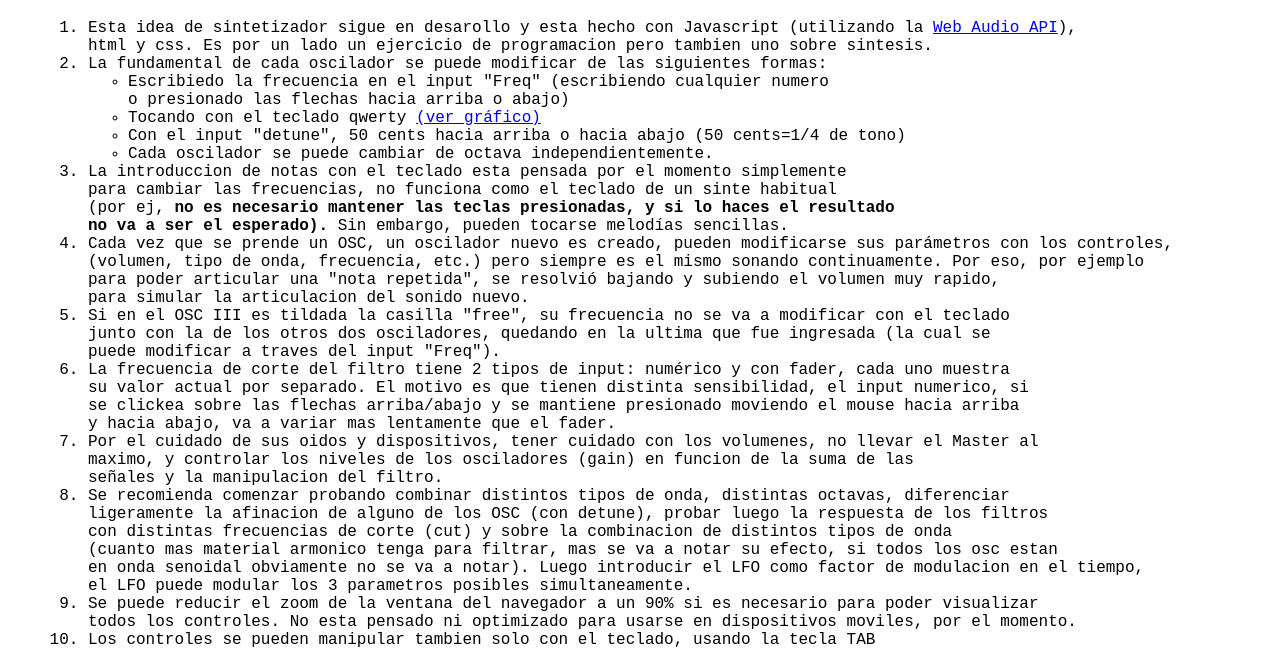
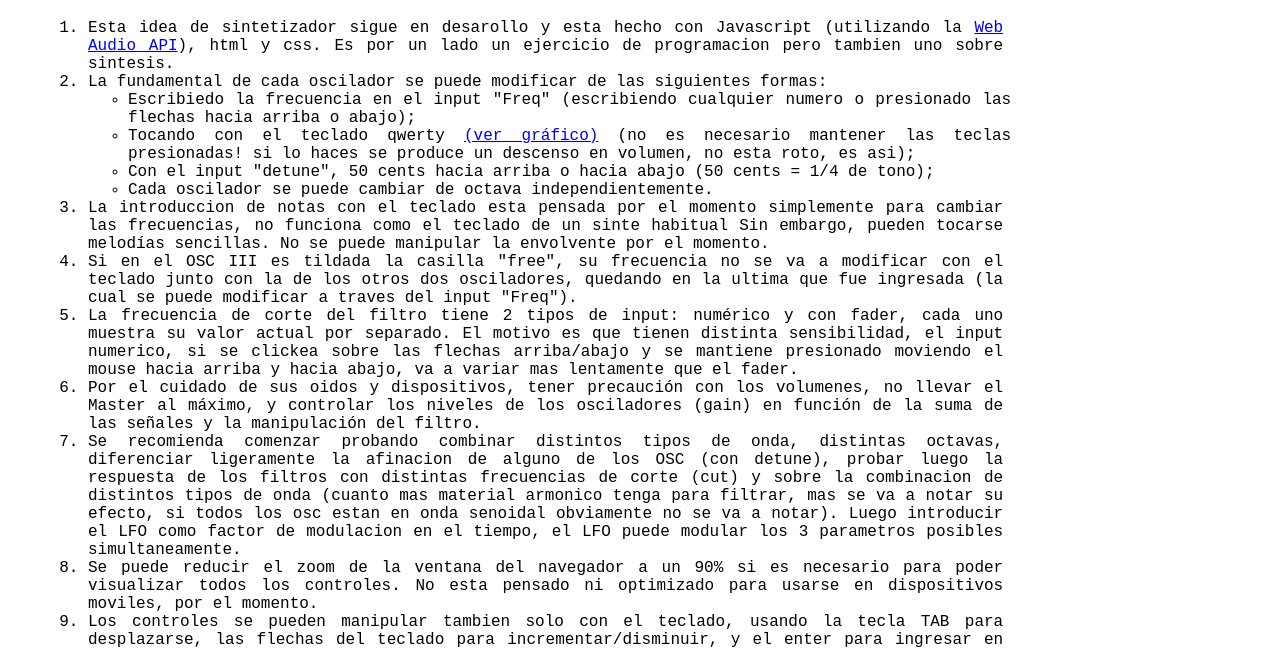
Before and after one commit to JusRecondo/waa-synth, a plain HTML site: page help.html in a window 1280 px wide. Shown: the part 109-758 px from the top of the page. Drawn offline with Linux system fonts and the light colour scheme.

Commit message:
mejoras en seccion help

```diff
--- a/help.html
+++ b/help.html
@@ -13,49 +13,45 @@
             <ol>
                 <li>
                     Esta idea de sintetizador sigue en desarollo y esta hecho con Javascript (utilizando la
-                    <a href="https://www.w3.org/TR/webaudio/" target="_blank">Web Audio API</a>), <br>
+                    <a href="https://www.w3.org/TR/webaudio/" target="_blank">Web Audio API</a>),
                     html y css. Es por un lado un ejercicio de programacion pero tambien uno sobre sintesis.
                 </li>
                 <li>La fundamental de cada oscilador se puede modificar de las siguientes formas:</li>
                 <ul>
-                    <li>Escribiedo la frecuencia en el input "Freq" (escribiendo cualquier numero <br>
-                        o presionado las flechas hacia arriba o abajo)</li>
-                    <li>Tocando con el teclado qwerty <a href="#grafico">(ver gráfico)</a></li>
-                    <li>Con el input "detune", 50 cents hacia arriba o hacia abajo (50 cents=1/4 de tono)</li>
+                    <li>Escribiedo la frecuencia en el input "Freq" (escribiendo cualquier numero
+                        o presionado las flechas hacia arriba o abajo);</li>
+                    <li>Tocando con el teclado qwerty <a href="#grafico">(ver gráfico)</a> (no es necesario mantener las
+                        teclas presionadas! si lo haces se produce un descenso en volumen, no esta roto, es asi); </li>
+                    <li>Con el input "detune", 50 cents hacia arriba o hacia abajo (50 cents = 1/4 de tono);</li>
                     <li>Cada oscilador se puede cambiar de octava independientemente.</li>
                 </ul>
-                <li>La introduccion de notas con el teclado esta pensada por el momento simplemente <br>
-                    para cambiar las frecuencias, no funciona como el teclado de un sinte habitual <br>
-                    (por ej, <b>no es necesario mantener las teclas presionadas, y si lo haces el resultado <br>
-                    no va a ser el esperado).</b> Sin embargo, pueden tocarse melodías sencillas.</li>
-                <li>Cada vez que se prende un OSC, un oscilador nuevo es creado, pueden modificarse sus parámetros con los controles, <br>
-                    (volumen, tipo de onda, frecuencia, etc.) pero siempre es el mismo sonando continuamente. Por eso, por ejemplo <br>
-                    para poder articular una "nota repetida", se resolvió bajando y subiendo el volumen muy rapido, <br>
-                    para simular la articulacion del sonido nuevo.</li>
-                <li>Si en el OSC III es tildada la casilla "free", su frecuencia no se va a modificar con el teclado <br>
-                    junto con la de los otros dos osciladores, quedando en la ultima que fue ingresada (la cual se <br>
+                <li>La introduccion de notas con el teclado esta pensada por el momento simplemente
+                    para cambiar las frecuencias, no funciona como el teclado de un sinte habitual
+                    Sin embargo, pueden tocarse melodías sencillas. No se puede manipular la envolvente por el momento. </li>
+                <li>Si en el OSC III es tildada la casilla "free", su frecuencia no se va a modificar con el teclado
+                    junto con la de los otros dos osciladores, quedando en la ultima que fue ingresada (la cual se
                     puede modificar a traves del input "Freq").</li>
-                <li>La frecuencia de corte del filtro tiene 2 tipos de input: numérico y con fader, cada uno muestra <br>
-                    su valor actual por separado. El  motivo es que tienen distinta sensibilidad, el input numerico, si <br>
-                    se clickea sobre las flechas arriba/abajo y se mantiene presionado moviendo el mouse hacia arriba <br>
+                <li>La frecuencia de corte del filtro tiene 2 tipos de input: numérico y con fader, cada uno muestra
+                    su valor actual por separado. El  motivo es que tienen distinta sensibilidad, el input numerico, si
+                    se clickea sobre las flechas arriba/abajo y se mantiene presionado moviendo el mouse hacia arriba
                     y hacia abajo, va a variar mas lentamente que el fader. </li>
-                <li>Por el cuidado de sus oidos y dispositivos, tener cuidado con los volumenes, no llevar el Master al <br>
-                    maximo, y controlar los niveles de los osciladores (gain) en funcion de la suma de las <br>
-                    señales y la manipulacion del filtro.</li>
-                <li>Se recomienda comenzar probando combinar distintos tipos de onda, distintas octavas, diferenciar <br>
-                    ligeramente la afinacion de alguno de los OSC (con detune), probar luego la respuesta de los filtros <br>
-                    con distintas frecuencias de corte (cut) y sobre la combinacion de distintos tipos de onda <br>
-                    (cuanto mas material armonico tenga para filtrar, mas se va a notar su efecto, si todos los osc estan <br>
-                    en onda senoidal obviamente no se va a notar). Luego introducir el LFO como factor de modulacion en el tiempo, <br>
+                <li>Por el cuidado de sus oidos y dispositivos, tener precaución con los volumenes, no llevar el Master al
+                    máximo, y controlar los niveles de los osciladores (gain) en función de la suma de las
+                    señales y la manipulación del filtro.</li>
+                <li>Se recomienda comenzar probando combinar distintos tipos de onda, distintas octavas, diferenciar
+                    ligeramente la afinacion de alguno de los OSC (con detune), probar luego la respuesta de los filtros
+                    con distintas frecuencias de corte (cut) y sobre la combinacion de distintos tipos de onda
+                    (cuanto mas material armonico tenga para filtrar, mas se va a notar su efecto, si todos los osc estan
+                    en onda senoidal obviamente no se va a notar). Luego introducir el LFO como factor de modulacion en el tiempo,
                     el LFO puede modular los 3 parametros posibles simultaneamente.
                 </li>
                 <li>
-                    Se puede reducir el zoom de la ventana del navegador a un 90% si es necesario para poder visualizar <br>
+                    Se puede reducir el zoom de la ventana del navegador a un 90% si es necesario para poder visualizar
                     todos los controles. No esta pensado ni optimizado para usarse en dispositivos moviles, por el momento.
                 </li>
                     <li>
-                        Los controles se pueden manipular tambien solo con el teclado, usando la tecla TAB <br>
-                        para desplazarse, las flechas del teclado para incrementar/disminuir, y el enter <br>
+                        Los controles se pueden manipular tambien solo con el teclado, usando la tecla TAB
+                        para desplazarse, las flechas del teclado para incrementar/disminuir, y el enter
                         para ingresar en los selectores de onda por ejemplo.
                     </li>
                 <li>Aca hay algunas ideas de posibles combinaciones de parámetros para comenzar:
--- a/styles.css
+++ b/styles.css
@@ -111,3 +111,11 @@ main {
 #leer {
   font-size: 20px;
 }
+
+ol {
+  text-align: justify
+}
+
+li {
+  width: 80%;
+}
```
Also changed, not shown: index.html (+1 -1 lines), 1 other file.
